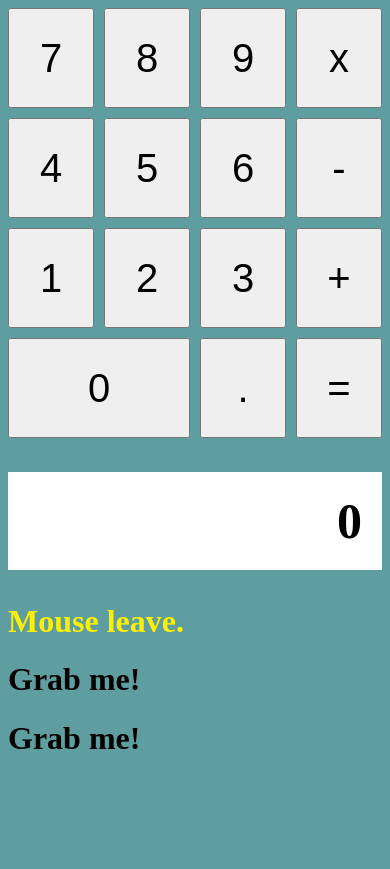
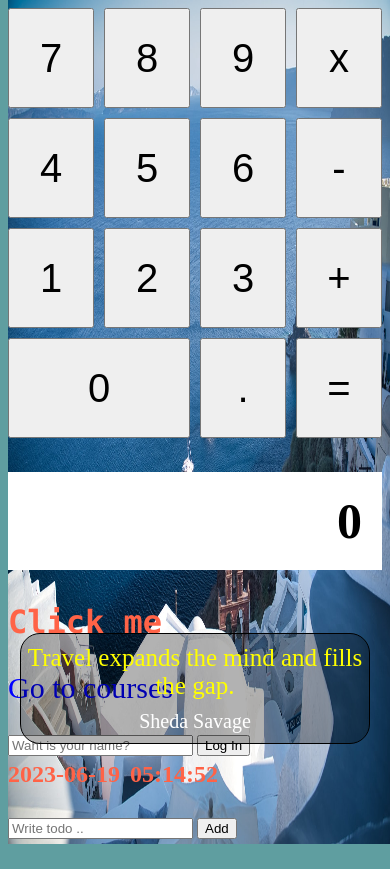
Before and after one commit to speldipn/JSSample, a plain HTML site: page index.html in a window 390 px wide. Both pictures are taken after a click on the element "Click me". Before the commit the page ends 844 px from the top, so only its background shows below. Drawn offline with Linux system fonts and the light colour scheme.

Commit message:
samples done

```diff
--- /dev/null
+++ b/css/background.css
@@ -0,0 +1,7 @@
+.background {
+  position: absolute;
+  z-index: -1;
+  top: 0;
+  width: 100%;
+  height: 100%;
+}
--- a/index.css
+++ b/css/basic.css
@@ -1,3 +1,10 @@
+@import "clock.css";
+@import "greetings.css";
+@import "quotes.css";
+@import "background.css";
+@import "todo.css";
+@import "location.css";
+
 #body {
   background-color: cadetblue;
 }
@@ -26,3 +33,27 @@
   padding: 20px;
   font-size: 50px;
 }
+
+#login-form { }
+
+.clicked {
+  color: tomato;
+}
+
+.sexy-font {
+  font-family: "Monaco";
+}
+
+.link {
+  margin: 30px 0px;
+}
+
+.link a {
+  font-size: 30px;
+  text-decoration: none;
+  color: blue;
+}
+
+.hidden {
+  display: none;
+}
--- /dev/null
+++ b/css/clock.css
@@ -0,0 +1,16 @@
+#calendar {
+  display: flex;
+  flex-direction: row;
+  padding: 0px;
+  margin: 5px 0px;
+}
+
+#clock {
+  color: tomato;
+  margin: 0px 10px;
+}
+
+#date {
+  color: tomato;
+  margin: 0px;
+}
--- /dev/null
+++ b/css/greetings.css
@@ -0,0 +1,3 @@
+#greeting {
+  color: yellow;
+}
--- /dev/null
+++ b/css/location.css
@@ -0,0 +1,4 @@
+#geolocation span {
+  font-size: 30px;
+  color: white;
+}
--- /dev/null
+++ b/css/quotes.css
@@ -0,0 +1,30 @@
+#quote {
+  position: fixed;
+  bottom: 0;
+  left: 0;
+  right: 0;
+  padding: 10px 0px;
+  margin: 100px 20px;
+  display: flex;
+  flex-direction: column;
+  align-items: center;
+  border: 1px solid black;
+  background-color: rgba(0, 0, 0, 0.3);
+  border-radius: 20px;
+}
+
+#quote span {
+  display: block;
+  text-align: center;
+}
+
+#quote span:first-child {
+  color: yellow;
+  font-size: 25px;
+}
+
+#quote span:last-child {
+  color: white;
+  font-size: 20px;
+  margin-top: 10px;
+}
--- /dev/null
+++ b/css/todo.css
@@ -0,0 +1,15 @@
+#todo-form {
+  margin-top: 30px;
+}
+
+#todo-list {
+  color: white;
+  font-size: 30px;
+}
+
+.remove {
+  margin: 0px 10px;
+  background: none;
+  border: 0;
+  cursor: pointer;
+}
--- a/index.html
+++ b/index.html
@@ -4,7 +4,7 @@
 <head>
   <meta charset="UTF-8" />
   <title>Hi</title>
-  <link type="text/css" rel="stylesheet" href="index.css" />
+  <link type="text/css" rel="stylesheet" href="css/basic.css" />
 </head>
 
 <body id="body">
@@ -27,11 +27,40 @@
   </div>
   <h1 id="result">0</h1>
   <div class="hello">
-    <h1>Grab me!</h1>
-    <h1>Grab me!</h1>
-    <h1>Grab me!</h1>
+    <h1 class="sexy-font">Grab me!</h1>
   </div>
-  <script type="text/javascript" src="app.js"></script>
+  <div class="link">
+    <a href="https://nomadcoders.co" target="_blank">Go to courses</a>
+  </div>
+  <form id="login-form" class="hidden">
+    <input maxlength="15" type="text" placeholder="Waht is your name?" name="id" required />
+    <button type="submit">Log In</button>
+  </form>
+  <h1 id="greeting" class="hidden">Greeting</h1>
+  <div id="calendar">
+    <h2 id="date"></h2>
+    <h2 id="clock">00:00:00</h2>
+  </div>
+  <div id="quote">
+    <span></span>
+    <span></span>
+  </div>
+  <form id="todo-form">
+    <input type="text" placeholder="Write todo .." />
+    <button type="submit">Add</button>
+  </form>
+  <ul id="todo-list"></ul>
+  <div id="geolocation">
+    <span></span>
+    <span></span>
+  </div>
+  <script type="text/javascript" src="js/basic.js"></script>
+  <script type="text/javascript" src="js/clock.js"></script>
+  <script type="text/javascript" src="js/greetings.js"></script>
+  <script type="text/javascript" src="js/quotes.js"></script>
+  <script type="text/javascript" src="js/background.js"></script>
+  <script type="text/javascript" src="js/todo.js"></script>
+  <script type="text/javascript" src="js/location.js"></script>
 </body>
 
 </html>
--- /dev/null
+++ b/js/background.js
@@ -0,0 +1,17 @@
+const images = ["0.jpeg", "1.jpeg", "2.jpeg"];
+const imgIndex = Math.floor(Math.random() * 3);
+
+// option 1
+// const chosenImage = `img/${images[imgIndex]}`;
+// document.body.style.background = `url(${chosenImage}) no-repeat`;
+
+// option 2
+const chosenImage = images[imgIndex];
+const img = document.createElement("img");
+img.src = `img/${chosenImage}`;
+img.classList.add("background");
+// insert to front
+// document.body.prepend(img);
+
+// insert to end
+document.body.appendChild(img);
--- a/app.js
+++ b/js/basic.js
@@ -85,8 +85,7 @@ const toBuy = ["poptat", "tomato", "pizza"]; print(toBuy);
 toBuy[2] = "water"; print(toBuy);
 
 // Fucntion returns
-function calcAge(age) { return age + 2; }
-print(calcAge(96));
+function calcAge(age) { return age + 2; } print(calcAge(96));
 
 print(2 ** 3); // squre, equal to 2^3
 print("2" ** 3); // is possible ? multiple string value
@@ -103,10 +102,62 @@ const h1 = document.querySelector(".hello h1:first-child");
 // update text
 h1.innerHTML = "Click me";
 // add events
-h1.addEventListener("click", () => { h1.style.color = "#fff000"; });
-h1.addEventListener("mouseenter", () => { h1.innerText = "Mouse here!"; });
-h1.addEventListener("mouseleave", () => { h1.innerText = "Mouse leave."; });
+// h1.addEventListener("click", () => { h1.style.color = h1.style.color === "blue" ? "white" : "blue" });
+// h1.addEventListener("mouseenter", () => { h1.innerText = "Mouse here!"; });
+// h1.addEventListener("mouseleave", () => { h1.innerText = "Mouse leave."; });
 window.addEventListener("offline", () => alert("Network is SOS!"));
 window.addEventListener("online", () => alert("Gooooood!"));
 window.addEventListener("resize", () => { document.body.style.backgroundColor = "tomato"; });
 window.addEventListener("copy", () => alert("copier!"));
+
+h1.addEventListener("click", () => {
+  const clickedClass = "clicked";
+  // option-1
+  // if(h1.classList.contains(clickedClass)) { h1.classList.remove(clickedClass); }
+  // else { h1.classList.add(clickedClass); }
+
+  // option-2
+  h1.classList.toggle(clickedClass);
+});
+
+// const loginInput = document.querySelector("login-form input");
+// const loginButton = document.querySelector("login-form button");
+// loginButton.addEventListener("click", () => {
+//   const username = loginInput.value;
+//   console.log(username);
+//  });
+const loginForm = document.querySelector("#login-form");
+const loginInput = loginForm.querySelector("input");
+const loginButton = loginForm.querySelector("button");
+const greeting = document.querySelector("#greeting");
+
+const userKey = "username";
+const hiddenClassName = "hidden";
+
+const link = document.querySelector(".link a");
+link.addEventListener("click", (e) => {
+  e.preventDefault();
+  console.log("link", e);
+});
+
+const printGreetings = () => {
+  const userName = localStorage.getItem(userKey);
+  loginForm.classList.add(hiddenClassName);
+  greeting.classList.remove(hiddenClassName);
+  greeting.innerText = `hello ${userName}`;
+};
+
+const submitHandle = (e) => {
+  e.preventDefault(); // refresh disabled.
+  const { value } = loginInput;
+  localStorage.setItem(userKey, value);
+  printGreetings();
+};
+
+const savedUserName = localStorage.getItem(userKey);
+if (savedUserName === null) {
+  loginForm.classList.remove(hiddenClassName);
+  loginForm.addEventListener("submit", submitHandle);
+} else {
+  printGreetings();
+}
--- /dev/null
+++ b/js/clock.js
@@ -0,0 +1,22 @@
+const dateObj = document.querySelector("#date");
+const clock = document.querySelector("#clock");
+
+const getDate = () => {
+  const date = new Date();
+  const year = date.getFullYear();
+  const month = String(date.getMonth() + 1).padStart(2, "0");
+  const day = String(date.getDate()).padStart(2, "0");
+  dateObj.innerText = `${year}-${month}-${day}`;
+};
+
+const getClock = () => {
+  const date = new Date();
+  const hour = String(date.getHours()).padStart(2, "0");
+  const minutes = String(date.getMinutes()).padStart(2, "0");
+  const seconds = String(date.getSeconds()).padStart(2, "0");
+  clock.innerText = `${hour}:${minutes}:${seconds}`;
+};
+
+getDate();
+getClock();
+setInterval(getClock, 1000);
--- /dev/null
+++ b/js/location.js
@@ -0,0 +1,21 @@
+const citySpan = document.querySelector("#geolocation span:first-child");
+const weatherSpan = document.querySelector("#geolocation span:last-child");
+
+const API_KEY = "779d44ee3ae728a161e4b9370f9f4c61";
+
+const fetchSuccess = (loc) => {
+  const { coords: { latitude, longitude } } = loc;
+  const url = `https://api.openweathermap.org/data/2.5/weather?lat=${latitude}&lon=${longitude}&appid=${API_KEY}&units=metric`;
+  fetch(url).then((res) => res.json()).then(res => {
+    const { name, weather, main } = res;
+    citySpan.innerText = name;
+    weatherSpan.innerText = `${weather[0].main} 🌡${main.temp}`;
+  });
+}
+
+const fetchFailed= (e) => {
+  console.error(e);
+}
+
+
+navigator.geolocation.getCurrentPosition(fetchSuccess, fetchFailed);
--- /dev/null
+++ b/js/quotes.js
@@ -0,0 +1,48 @@
+const quotes = [
+  {
+    quote: "The way to get started is to quit talking and begin doing.",
+    author: "Walt Disney",
+  },
+  {
+    quote: "Life is what happens when you're busy making other plans.",
+    author: "John Lennon",
+  },
+  {
+    quote: "The world is a book and those who do not travel read only one page.",
+    author: "Saint Augustine",
+  },
+  {
+    quote: "Life is either a daring adventure or nothing at all.",
+    author: "Helen Keller",
+  },
+  {
+    quote: "To Travel is to Live",
+    author: "Hans Christian Andersen",
+  },
+  {
+    quote: "Only a life lived for others is a life worthwhile.",
+    author: "Albert Einstein",
+  },
+  {
+    quote: "You only live once, but if you do it right, once is enough.",
+    author: "Mae West",
+  },
+  {
+    quote: "Never go on trips with anyone you do ntot love.",
+    author: "Hemmingway",
+  },
+  {
+    quote: "We wander for distraction, but we travel for fulfilment.",
+    author: "Hilaire Belloc",
+  },
+  {
+    quote: "Travel expands the mind and fills the gap.",
+    author: "Sheda Savage",
+  },
+];
+
+const quote = document.querySelector("#quote span:first-child");
+const author = document.querySelector("#quote span:last-child");
+const index = Math.floor(Math.random() * 10);
+quote.innerText = `${quotes[index].quote}`;
+author.innerText = `${quotes[index].author}`;
--- /dev/null
+++ b/js/todo.js
@@ -0,0 +1,55 @@
+const toDoForm = document.querySelector("#todo-form");
+const toDoInput = document.querySelector("#todo-form input");
+const toDoList = document.querySelector("#todo-list");
+
+const SAVED_TODOS_KEY = "SAVED_TODOS_KEY";
+
+const saveToLocalStorage = () => {
+  const childs = [];
+  toDoList.childNodes.forEach(node => childs.push(node.childNodes[0].innerText));
+  localStorage.setItem(SAVED_TODOS_KEY, JSON.stringify(childs));
+}
+
+const loadFromLocalStorage = () => {
+  const todos = JSON.parse(localStorage.getItem(SAVED_TODOS_KEY));
+  todos && todos.forEach(todo =>  addTodo(todo));
+}
+
+// const removeItem = (li) => { toDoList.removeChild(li); }
+const rmeoveItem2 = (e) => {
+  // e.target == button
+  // button parentNode or parentElement == li
+  toDoList.removeChild(e.target.parentNode);
+  saveToLocalStorage();
+ }
+
+const addTodo = (text) => {
+  if(text === "") { return; }
+
+  const li = document.createElement("li");
+
+  const span = document.createElement("span"); span.innerText = text;
+  li.appendChild(span);
+
+  const removeButton = document.createElement("button");
+  removeButton.innerText = "❌";
+  // option 1
+  // removeButton.addEventListener("click", () => removeItem(li));
+  // option 2
+  removeButton.addEventListener("click", rmeoveItem2);
+  removeButton.classList.add("remove");
+  li.appendChild(removeButton);
+
+  toDoList.appendChild(li);
+
+  saveToLocalStorage();
+};
+
+toDoForm.addEventListener("submit", (e) => {
+  e.preventDefault();
+  const { value } = toDoInput;
+  addTodo(value);
+  toDoInput.value = "";
+});
+
+loadFromLocalStorage();
```
Also changed, not shown: img/0.jpeg (added), img/1.jpeg (added), img/2.jpeg (added), js/greetings.js (added).
